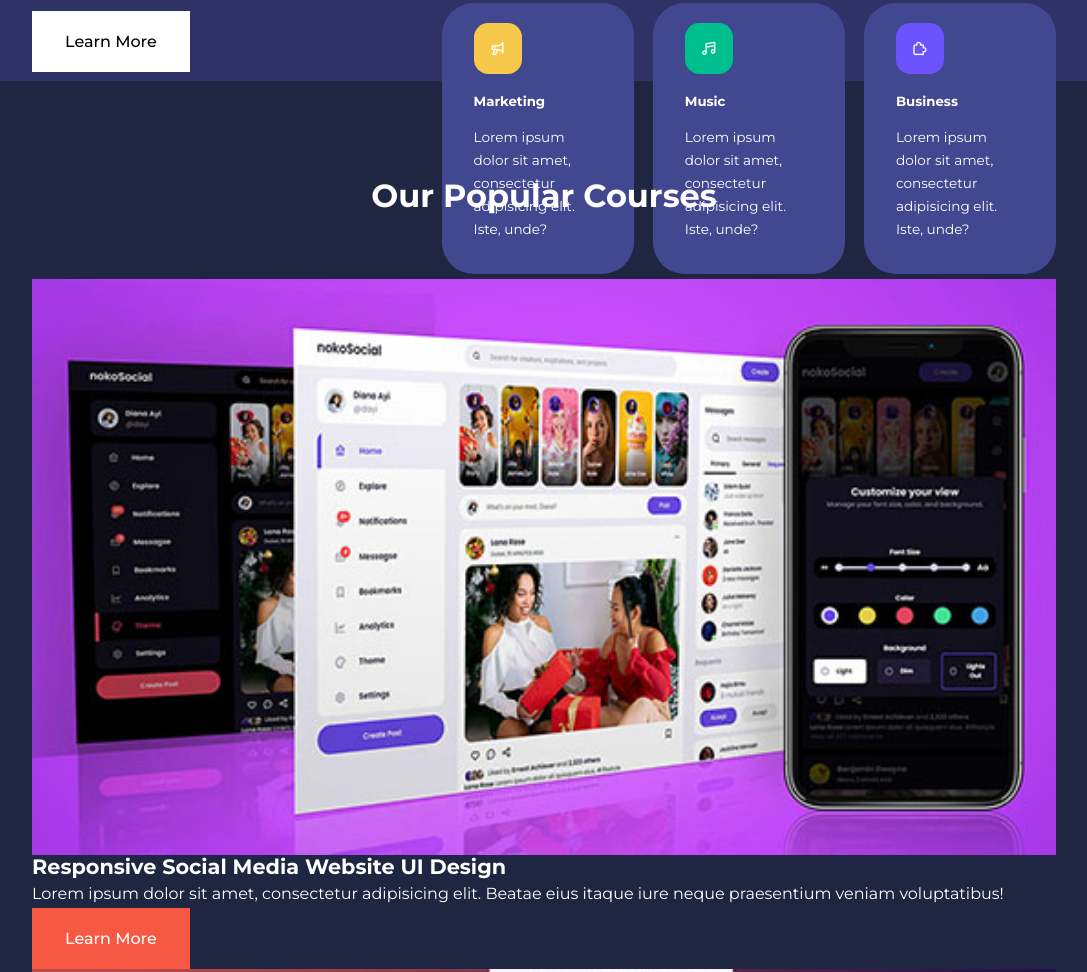
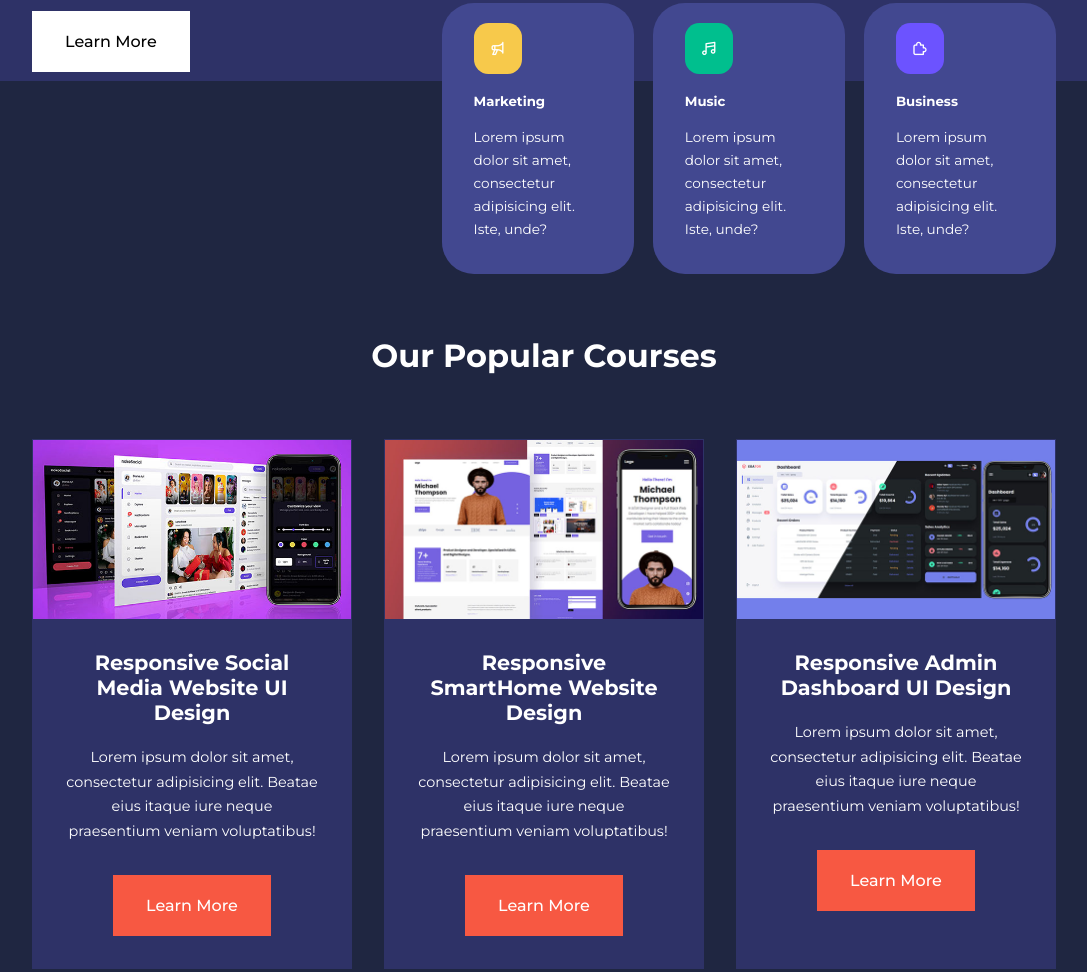
Before and after one commit to artempenteskul/educator, a plain HTML site: page index.html in a window 1280 px wide. Shown: the part 1023-1995 px from the top of the page, without its empty margins (96-1183 px from the left). Drawn offline with nearby package versions, Linux system fonts and the light colour scheme.

Commit message:
added styles for courses section

```diff
--- a/css/style.css
+++ b/css/style.css
@@ -243,3 +243,34 @@ header {
 
 
 /* ===================== COURSES ===================== */
+
+.courses {
+    margin-top: 10rem;
+}
+
+.courses__container {
+    display: grid;
+    grid-template-columns: repeat(3, 1fr);
+    gap: 2rem;
+}
+
+.course {
+    background: var(--color-bg1);
+    text-align: center;
+    border: 1px solid transparent;
+    transition: var(--transition);
+}
+
+.course:hover {
+    background: transparent;
+    border-color: var(--color-primary);
+}
+
+.course__info {
+    padding: 2rem;
+}
+
+.course__info p {
+    margin: 1.2rem 0 2rem;
+    font-size: 0.9rem;
+}
```
